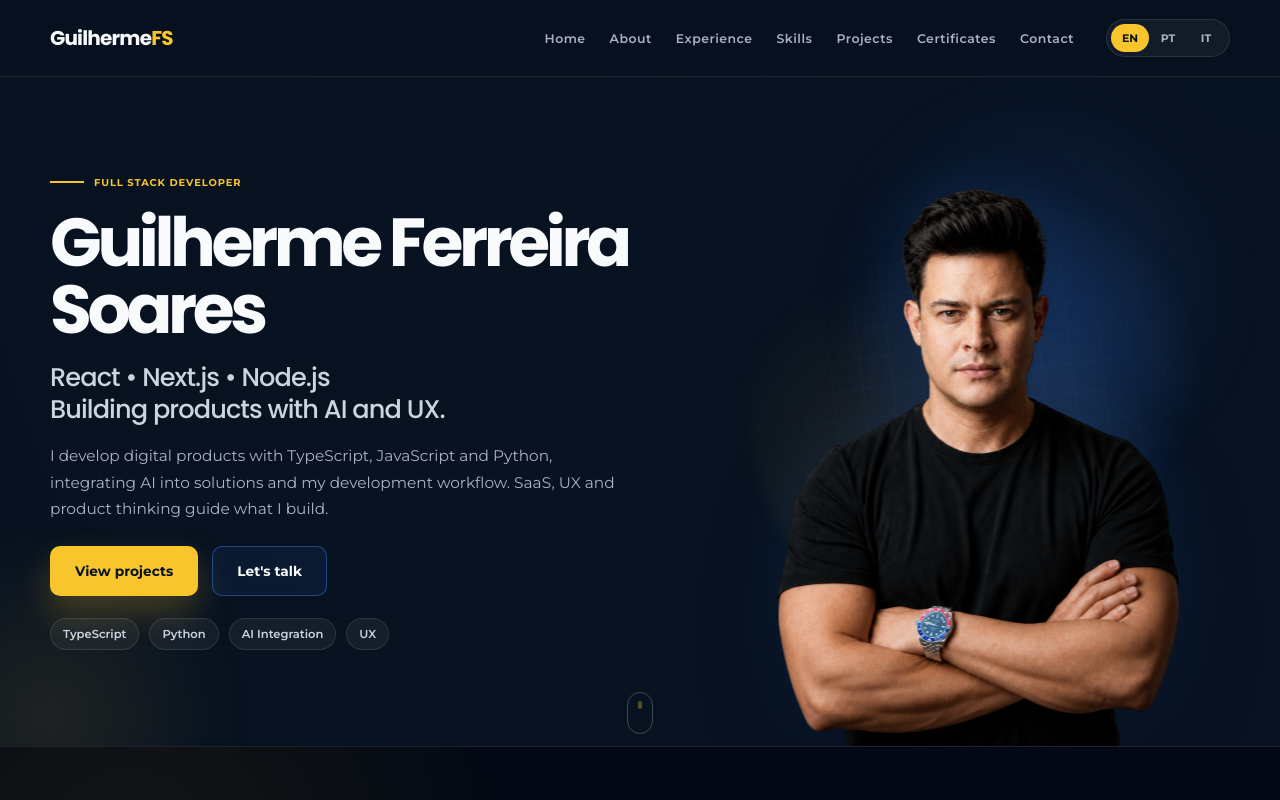
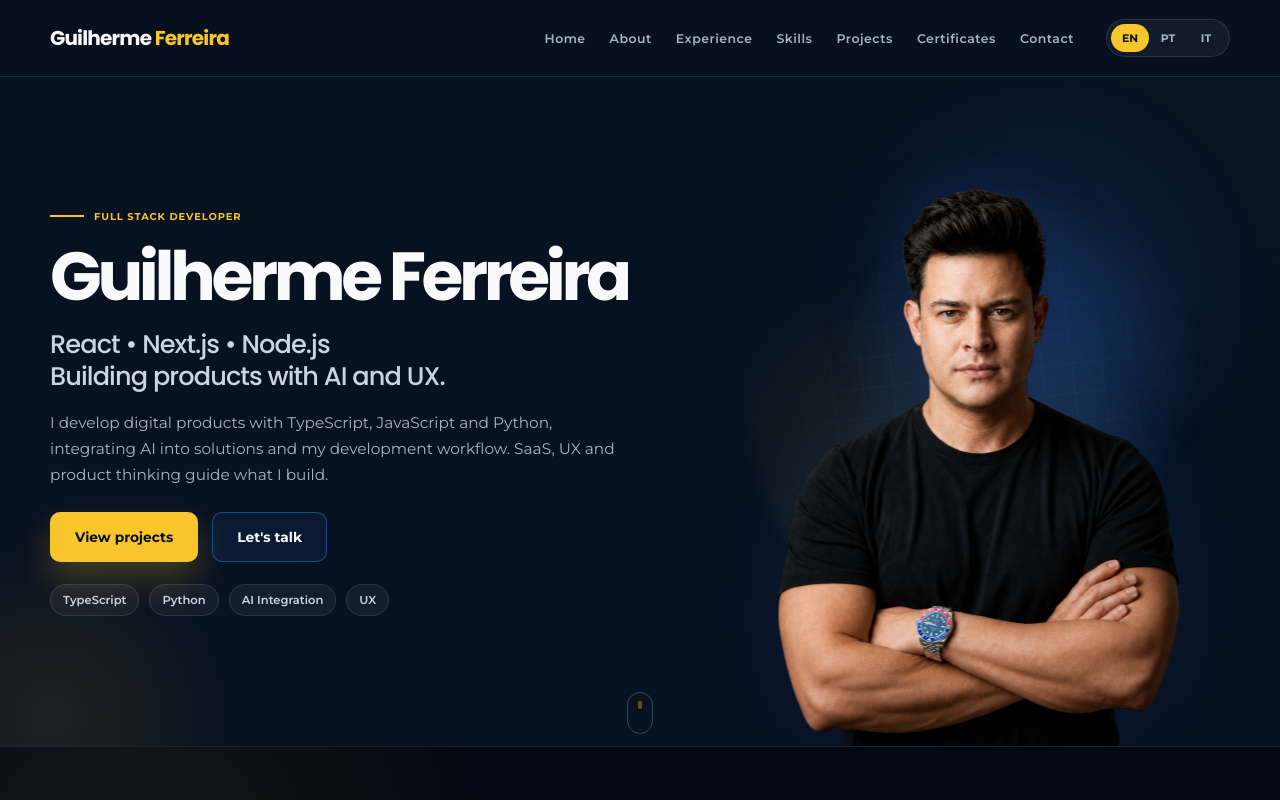
Before and after one commit to fsgui89/portfolio-guilherme-ferreira, a React (Vite) app: page / in a window 1280 px wide. Shown: the top 800 px of the page. Built offline with nearby package versions, Linux system fonts and the light colour scheme.

Commit message:
Standardize professional name and refine skill labels and evidence across languages

```diff
--- a/index.html
+++ b/index.html
@@ -5,7 +5,7 @@
     <link rel="icon" type="image/svg+xml" href="/favicon.svg" />
     <meta name="viewport" content="width=device-width, initial-scale=1.0" />
     <meta name="description" content="Guilherme Ferreira — Full Stack Developer focused on React, Next.js, Node.js, TypeScript and Python, with AI integration, SaaS, UX and product vision." />
-    <title>Guilherme Ferreira Soares | Full Stack Developer</title>
+    <title>Guilherme Ferreira | Full Stack Developer</title>
   </head>
   <body>
     <div id="root"></div>
--- a/src/App.tsx
+++ b/src/App.tsx
@@ -459,7 +459,7 @@ const translations = {
     openMenu: "Open menu",
     closeMenu: "Close menu",
     heroKicker: "Full Stack Developer",
-    heroName: "Guilherme Ferreira Soares",
+    heroName: "Guilherme Ferreira",
     heroTitle: ["React • Next.js • Node.js", "Building products with AI and UX."],
     heroDescription:
       "I develop digital products with TypeScript, JavaScript and Python, integrating AI into solutions and my development workflow. SaaS, UX and product thinking guide what I build.",
@@ -512,7 +512,7 @@ const translations = {
             evidence: "Torcida Brasil, To-do List and browser interactions.",
           },
           {
-            name: "Next.js + Tailwind",
+            name: "Next.js",
             level: 2,
             levelLabel: "Projects",
             evidence: "Agência Aurora, StepZone and PetCare.",
@@ -532,7 +532,7 @@ const translations = {
             name: "Node.js + APIs",
             level: 2,
             levelLabel: "Projects",
-            evidence: "APIs, Express, integrations and real-time applications.",
+            evidence: "APIs, Express and integrations in web solutions.",
           },
           {
             name: "PostgreSQL + SQL",
@@ -556,21 +556,21 @@ const translations = {
         ],
       },
       {
-        title: "Development Tools & Product",
+        title: "Tools & Differentiators",
         skills: [
           {
-            name: "Product Discovery + UX",
+            name: "UX + Product Discovery",
             level: 4,
             levelLabel: "Professional",
             evidence:
               "Discovery, personas, requirements and experience decisions at nexso.",
           },
           {
-            name: "SaaS + AI Integration",
+            name: "AI Integration",
             level: 3,
             levelLabel: "Practical",
             evidence:
-              "Multi-tenant products, automations and intelligent agents.",
+              "AI integrated into development, automations and intelligent agents.",
           },
           {
             name: "Git + GitHub",
@@ -584,7 +584,7 @@ const translations = {
             level: 3,
             levelLabel: "Practical",
             evidence:
-              "Backlogs, epics, features, user stories and acceptance criteria.",
+              "Development workflow organization with backlogs, epics, features, user stories and acceptance criteria.",
           },
         ],
       },
@@ -601,7 +601,7 @@ const translations = {
     openMenu: "Abrir menu",
     closeMenu: "Fechar menu",
     heroKicker: "Desenvolvedor Full Stack",
-    heroName: "Guilherme Ferreira Soares",
+    heroName: "Guilherme Ferreira",
     heroTitle: ["React • Next.js • Node.js", "Construindo produtos com IA e UX."],
     heroDescription:
       "Desenvolvo produtos digitais com TypeScript, JavaScript e Python, integrando IA às soluções e ao desenvolvimento. SaaS, UX e visão de produto orientam o que construo.",
@@ -654,7 +654,7 @@ const translations = {
             evidence: "Torcida Brasil, To-do List e interações no navegador.",
           },
           {
-            name: "Next.js + Tailwind",
+            name: "Next.js",
             level: 2,
             levelLabel: "Projetos",
             evidence: "Agência Aurora, StepZone e PetCare.",
@@ -675,7 +675,7 @@ const translations = {
             name: "Node.js + APIs",
             level: 2,
             levelLabel: "Projetos",
-            evidence: "APIs, Express, integrações e aplicações em tempo real.",
+            evidence: "APIs, Express e integrações em soluções web.",
           },
           {
             name: "PostgreSQL + SQL",
@@ -699,21 +699,21 @@ const translations = {
         ],
       },
       {
-        title: "Ferramentas de Desenvolvimento & Produto",
+        title: "Ferramentas & Diferenciais",
         skills: [
           {
-            name: "Product Discovery + UX",
+            name: "UX + Product Discovery",
             level: 4,
             levelLabel: "Profissional",
             evidence:
               "Discovery, personas, requisitos e decisões de experiência na nexso.",
           },
           {
-            name: "SaaS + Integração de IA",
+            name: "Integração de IA",
             level: 3,
             levelLabel: "Prática",
             evidence:
-              "Produtos multi-tenant, automações e agentes inteligentes.",
+              "IA integrada ao desenvolvimento, automações e agentes inteligentes.",
           },
           {
             name: "Git + GitHub",
@@ -727,7 +727,7 @@ const translations = {
             level: 3,
             levelLabel: "Prática",
             evidence:
-              "Backlogs, épicos, features, histórias e critérios de aceitação.",
+              "Organização do ciclo de desenvolvimento com backlogs, épicos, features, histórias e critérios de aceitação.",
           },
         ],
       },
@@ -744,7 +744,7 @@ const translations = {
     openMenu: "Apri menu",
     closeMenu: "Chiudi menu",
     heroKicker: "Sviluppatore Full Stack",
-    heroName: "Guilherme Ferreira Soares",
+    heroName: "Guilherme Ferreira",
     heroTitle: ["React • Next.js • Node.js", "Creo prodotti con IA e UX."],
     heroDescription:
       "Sviluppo prodotti digitali con TypeScript, JavaScript e Python, integrando IA nelle soluzioni e nel processo di sviluppo. SaaS, UX e visione di prodotto guidano ciò che costruisco.",
@@ -802,7 +802,7 @@ const translations = {
             evidence: "Torcida Brasil, To-do List e interazioni nel browser.",
           },
           {
-            name: "Next.js + Tailwind",
+            name: "Next.js",
             level: 2,
             levelLabel: "Progetti",
             evidence: "Agência Aurora, StepZone e PetCare.",
@@ -823,7 +823,7 @@ const translations = {
             level: 2,
             levelLabel: "Progetti",
             evidence:
-              "API, Express, integrazioni e applicazioni in tempo reale.",
+              "API, Express e integrazioni in soluzioni web.",
           },
           {
             name: "PostgreSQL + SQL",
@@ -847,20 +847,20 @@ const translations = {
         ],
       },
       {
-        title: "Strumenti di sviluppo e prodotto",
+        title: "Strumenti e competenze distintive",
         skills: [
           {
-            name: "Product Discovery + UX",
+            name: "UX + Product Discovery",
             level: 4,
             levelLabel: "Professionale",
             evidence: "Discovery, personas, requisiti e decisioni UX in nexso.",
           },
           {
-            name: "SaaS + Integrazione IA",
+            name: "Integrazione IA",
             level: 3,
             levelLabel: "Pratica",
             evidence:
-              "Prodotti multi-tenant, automazioni e agenti intelligenti.",
+              "IA integrata nello sviluppo, nelle automazioni e negli agenti intelligenti.",
           },
           {
             name: "Git + GitHub",
@@ -874,7 +874,7 @@ const translations = {
             level: 3,
             levelLabel: "Pratica",
             evidence:
-              "Backlog, epic, feature, user story e criteri di accettazione.",
+              "Organizzazione del ciclo di sviluppo con backlog, epic, feature, user story e criteri di accettazione.",
           },
         ],
       },
@@ -1048,7 +1048,7 @@ function App() {
       <header className="site-header">
         <div className="header-container">
           <a className="brand" href="#home" aria-label="Guilherme Ferreira">
-            Guilherme<span>FS</span>
+            Guilherme<span> Ferreira</span>
           </a>
 
           <button
@@ -1136,7 +1136,7 @@ function App() {
               <img
                 className="hero-portrait"
                 src={`${import.meta.env.BASE_URL}images/guilherme-profile.png`}
-                alt="Guilherme Ferreira Soares"
+                alt="Guilherme Ferreira"
               />
             </div>
           </div>
@@ -1601,19 +1601,19 @@ function App() {
       <footer className="site-footer">
         <div className="footer-container">
           <a className="brand footer-brand" href="#home">
-            Guilherme<span>FS</span>
+            Guilherme<span> Ferreira</span>
           </a>
 
           <div className="footer-signature">
             <p>
               {contactCopy.developedBy}{" "}
-              <strong>Guilherme Ferreira Soares</strong>
+              <strong>Guilherme Ferreira</strong>
             </p>
             <span>{contactCopy.role}</span>
           </div>
 
           <p className="footer-copyright">
-            © {new Date().getFullYear()} Guilherme Ferreira Soares.
+            © {new Date().getFullYear()} Guilherme Ferreira.
             <span>{contactCopy.rights}</span>
           </p>
         </div>
```
